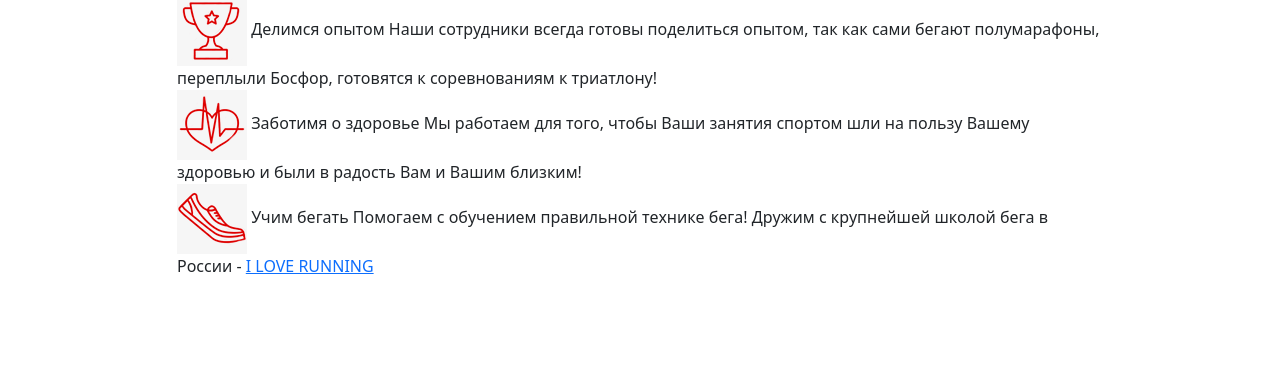
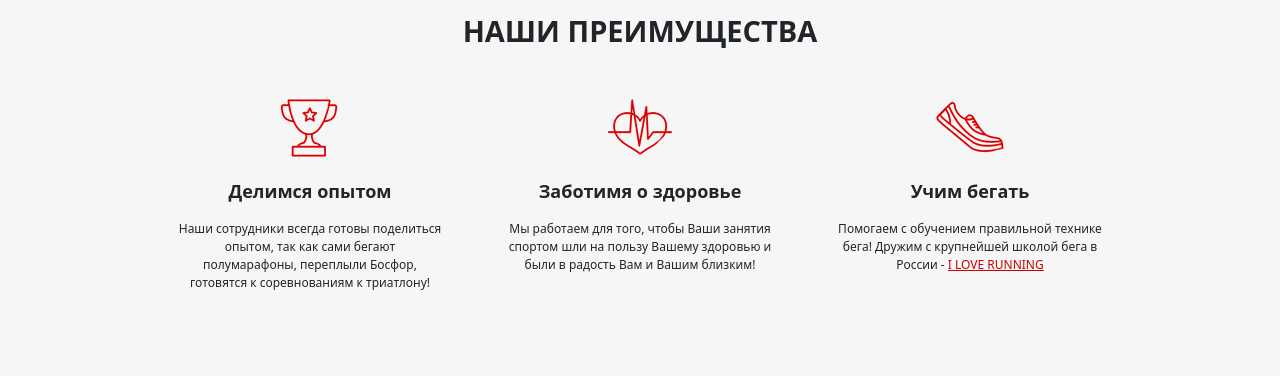
Before and after one commit to karinahazelina/fitness, a plain HTML site: page src/index.html in a window 1280 px wide. Shown: the part 751-1127 px from the top of the page. Before the commit the page ends 1029 px from the top, so only its background shows below. Drawn offline with nearby package versions, Linux system fonts and the light colour scheme.

Commit message:
added advantages block

```diff
--- a/src/index.html
+++ b/src/index.html
@@ -60,9 +60,11 @@
         </div>
     </div>
 
-    <div class="container">
-        <div class="advantages">
-            <h1>НАШИ ПРЕИМУЩЕСТВА</h1>
+    <div class="advantages">
+        <div class="container">
+            <div class="advantages-header">
+                НАШИ ПРЕИМУЩЕСТВА
+            </div>
             <div class="advantages-icons">
                 <div class="advantages-icon">
                     <img src="icons/cup_advantage.png" alt="cup">
--- a/src/sass/blocks/_advantages.scss
+++ b/src/sass/blocks/_advantages.scss
@@ -1,5 +1,37 @@
 .advantages {
-    min-height: 472px;
+    padding: 69px 0 84px 0;
+    background-color: #f6f6f6;
+    &-header {
+        text-align: center;
+        font-size: 29px;
+        font-weight: 700;
+        text-transform: uppercase;
+    }
     &-icons {
+        margin-top: 40px;
+        display: flex;
+        justify-content: space-between;
+        gap: 4rem;
+    }
+    &-icon {
+        flex: 1;
+        text-align: center;
+        font-size: 12px;
+        font-weight: 500;
+        img {
+            display: block;
+            margin: 0 auto;
+        }
+        span {
+            margin: 15px 0;
+            display: block;
+            font-size: 18px;
+            font-weight: 700;
+        }
+        a {
+            color: #c70101;
+            text-transform: uppercase;
+            text-decoration: underline;
+        }
     }
 }
--- a/src/sass/style.scss
+++ b/src/sass/style.scss
@@ -14,3 +14,4 @@ html {
 @import "blocks/promo";
 @import "blocks/header.scss";
 @import "blocks/buttons";
+@import "blocks/advantages";
```
Also changed, not shown: src/css/style.min.css, 1 other file.
